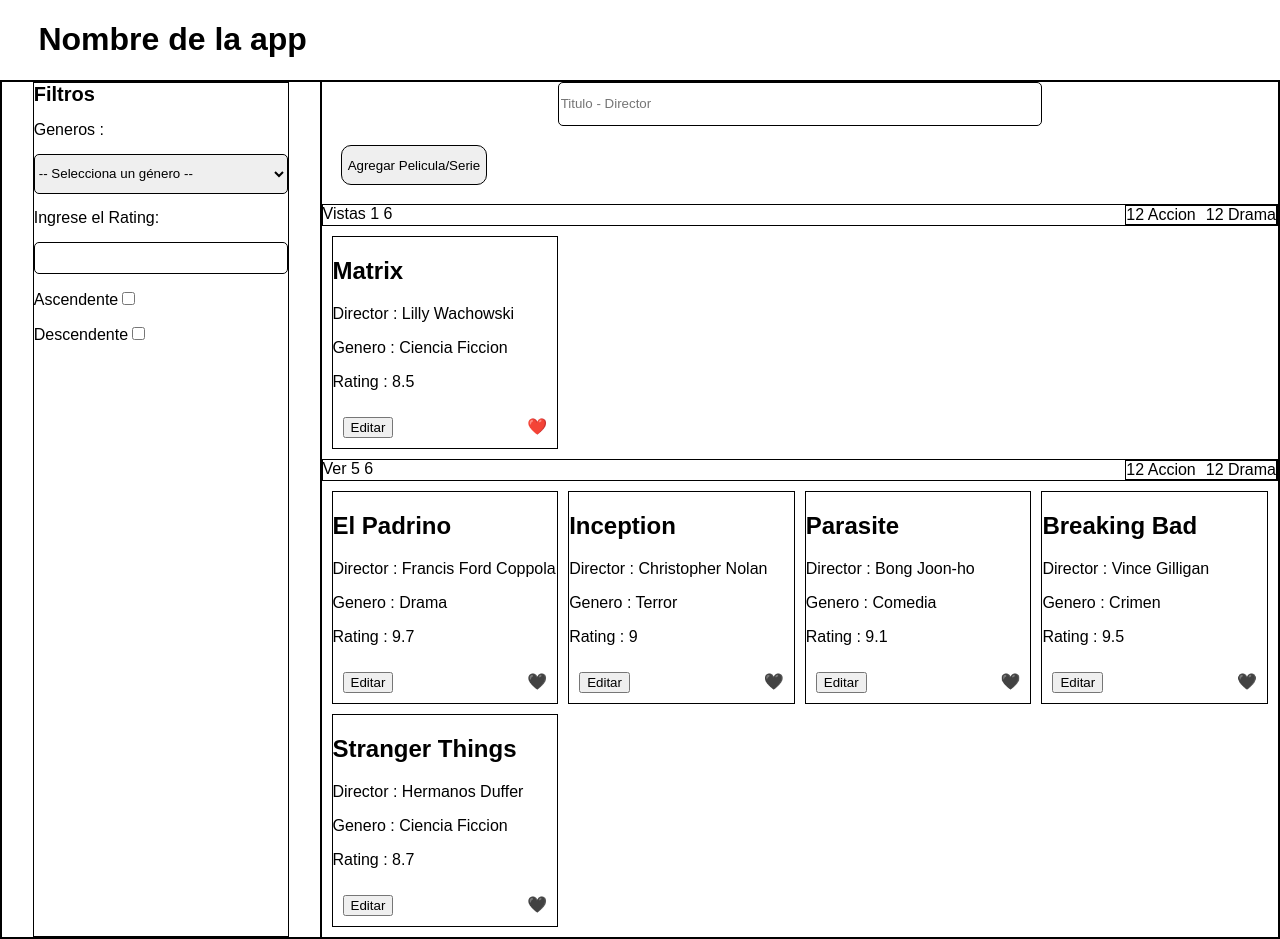
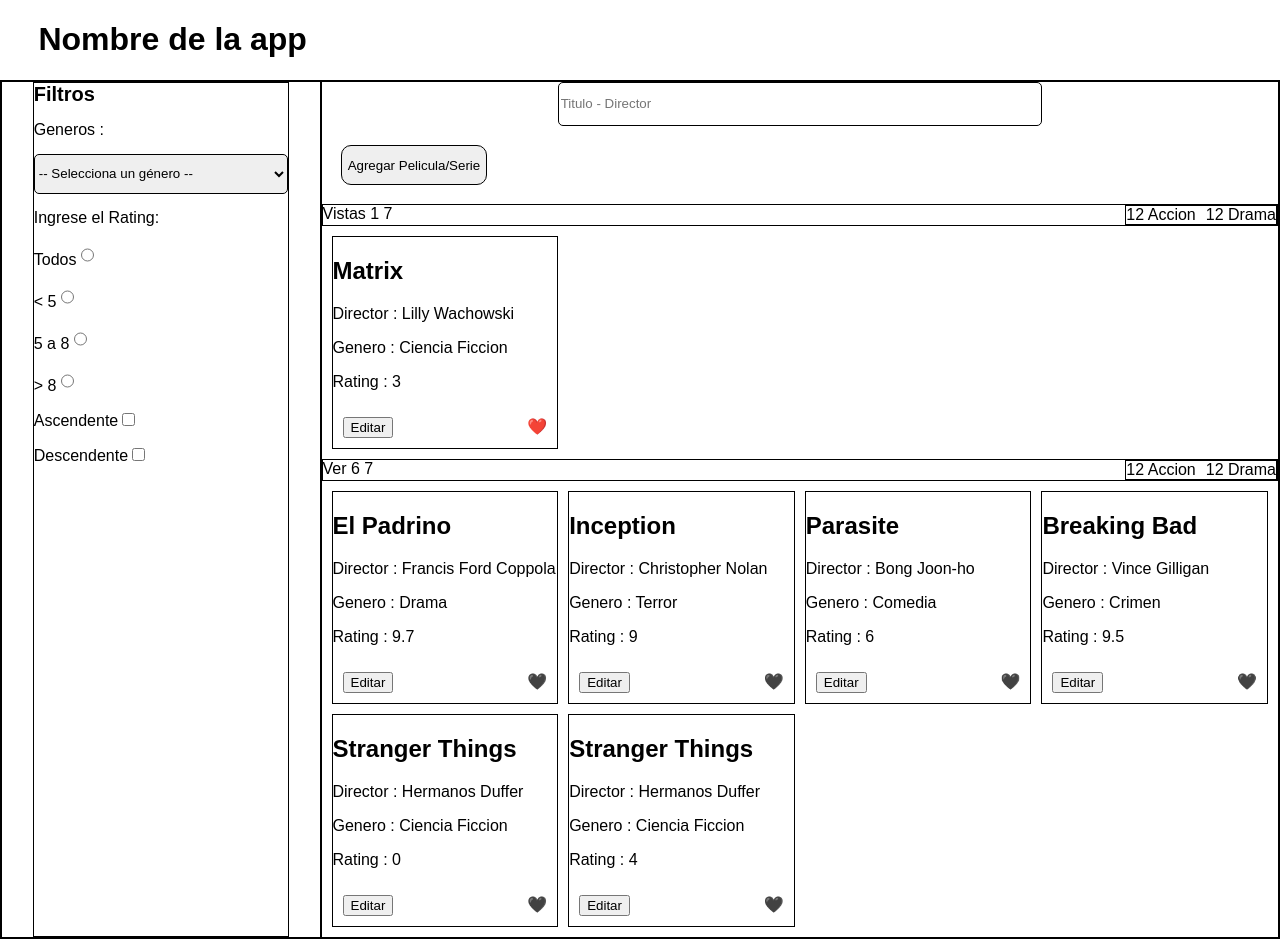
Before and after one commit to Diiegorios46/-1proyect-react-PWA, a React (Vite) app in the folder proyectReact/: page / in a window 1280 px wide. Built offline with nearby package versions, Linux system fonts and the light colour scheme.

Commit message:
-Filtro Rating

```diff
--- a/proyectReact/src/Constant/bd.jsx
+++ b/proyectReact/src/Constant/bd.jsx
@@ -19,7 +19,7 @@ export const ArrayPelisSeries = [
       director: "Lilly Wachowski",
       anio: 1999,
       genero: "Ciencia Ficcion",
-      rating: 8.5,
+      rating: 3,
       tipo: "Película",
       visto: true
     },
@@ -49,7 +49,7 @@ export const ArrayPelisSeries = [
       director: "Bong Joon-ho",
       anio: 2019,
       genero: "Comedia",
-      rating: 9.1,
+      rating: 6,
       tipo: "Película",
       visto: false
     },
@@ -69,8 +69,19 @@ export const ArrayPelisSeries = [
       director: "Hermanos Duffer",
       anio: 2016,
       genero: "Ciencia Ficcion",
-      rating: 8.7,
+      rating: 0,
       tipo: "Serie",
       visto: false
     },
+    {
+      id: 7,
+      titulo: "Stranger Things",
+      director: "Hermanos Duffer",
+      anio: 2016,
+      genero: "Ciencia Ficcion",
+      rating: 4,
+      tipo: "Serie",
+      visto: false
+    },
+
   ];
--- a/proyectReact/src/pages/Home/Home.jsx
+++ b/proyectReact/src/pages/Home/Home.jsx
@@ -11,6 +11,7 @@ const Home = () => {
     const [arrayModPelis, setArrayModPelis] = useState(ArrayPelisSeries);
     const [filtrarXGenero , setFiltrarXGenero] = useState("");
     const [buscarXPeliculaSerie , setBuscarXPeliculaSerie] = useState("");
+    const [buscarXRating , setBuscarXRating] = useState(0);
 
     const [nuevaPeliSerie, setNuevaPeliSerie] = useState({
         titulo: '',
@@ -89,39 +90,54 @@ const Home = () => {
         })
         setButtonAddpeli(false)
     }
+    const handleRating = (e) =>  {
+        setBuscarXRating(e.target.value)
+    }
+
+    const  buscarRating = (rating) => {
+        let aux = 0;
+        if (rating < 5 && rating >= 1)
+            aux = 1;
+        else if (rating >= 5 && rating <= 8)
+            aux = 2;
+        else if (rating > 8)
+            aux = 3;
+        console.log(aux)
+        console.log(rating)
+        return aux
+    }
 
     const handleFiltroXPeli = (e) => {
         setBuscarXPeliculaSerie(e.target.value)
-        console.log(e.target.value);
     }
 
     const contenidoBuscado = () => {
-        if (!buscarXPeliculaSerie ) return true
+        let posiblesPeliculas = arrayModPelis.filter((content) => content.titulo == buscarXPeliculaSerie || content.director == buscarXPeliculaSerie);
+        console.log(posiblesPeliculas);
         return (
-            arrayModPelis
-            .filter((content) => content.titulo == buscarXPeliculaSerie)
-            .map((content) => {
-                <div>
-                    <Card
-                        key={content.id}
-                        titulo={content.titulo}
-                        director={content.director}
-                        genero={content.genero}
-                        rating={content.rating}
-                        id={content.id}
-                        estadoVisto={content.visto}
-                        // Onclick={handleChange}
-                    />
-                </div>
+                posiblesPeliculas.map((contenido2) => {
+                    return(
+                        <Card
+                            key={contenido2.id}
+                            titulo={contenido2.titulo}
+                            director={contenido2.director}
+                            genero={contenido2.genero}
+                            rating={contenido2.rating}
+                            id={contenido2.id}
+                            estadoVisto={contenido2.visto}
+                            Onclick={handleChange}
+                        />
+                    )
+                }
+            )
 
-            })
         )
     }
 
     const contenidoVisto = () => {
             return(
                 arrayModPelis
-                    .filter((contenido) => !contenido.visto && filtrarPorGenero(contenido.genero))
+                    .filter((contenido) => !contenido.visto && filtrarPorGenero(contenido.genero) && (buscarXRating == 0 || buscarRating(contenido.rating) == buscarXRating))
                     .map((contenido) => (
                     <Card
                         key={contenido.id}
@@ -208,7 +224,18 @@ const Home = () => {
                         </select>
 
                         <label htmlFor="">Ingrese el Rating:</label>
-                        <input type="text" name="" id="" className={Styles.input}/>
+                        <label htmlFor=""> {"Todos"}
+                            <input type="radio" name="rating" id="" className={Styles.input} onChange={handleRating} value={"0"} />
+                        </label>
+                        <label htmlFor=""> {" < 5"}
+                            <input type="radio" name="rating" id="" className={Styles.input} onChange={handleRating} value={"1"}/>
+                        </label>
+                        <label htmlFor=""> {"5 a 8"}
+                            <input type="radio" name="rating" id="" className={Styles.input} onChange={handleRating} value={"2"}/>
+                        </label>
+                        <label htmlFor=""> {" > 8"}
+                            <input type="radio" name="rating" id="" className={Styles.input} onChange={handleRating} value={"3"}/>
+                        </label>
 
                         <label htmlFor="">Ascendente
                             <input type="checkbox" name="" id="" />
```
